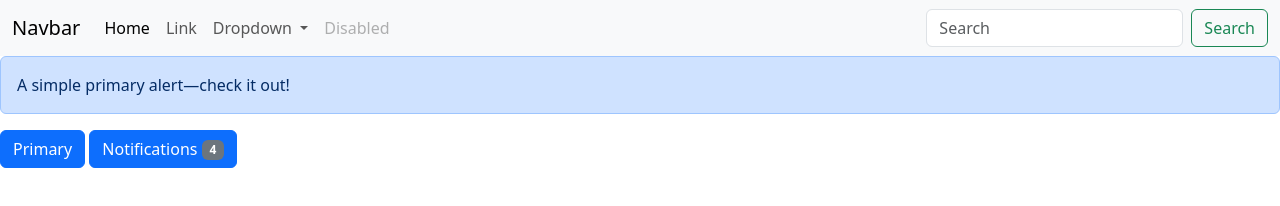
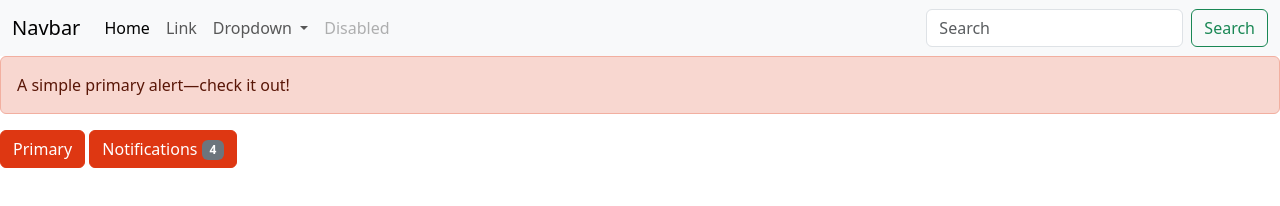
Before and after one commit to zxh111222/modern-frontend-demo, a website built with Vite: page index.html in a window 1280 px wide. Built offline with nearby package versions, Linux system fonts and the light colour scheme.

Commit message:
index.html: 覆盖 Bootstrap 的默认主色 ...
Customize everything with Sass
https://getbootstrap.com/

```diff
--- a/scss/app.scss
+++ b/scss/app.scss
@@ -1,2 +1,5 @@
+// Colors
+$primary: #DE3712 !default;
+
 // Import all of Bootstrap's CSS
 @import "bootstrap/scss/bootstrap";
```
